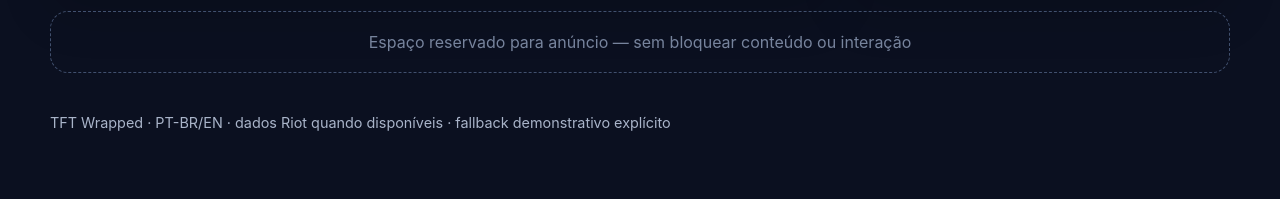
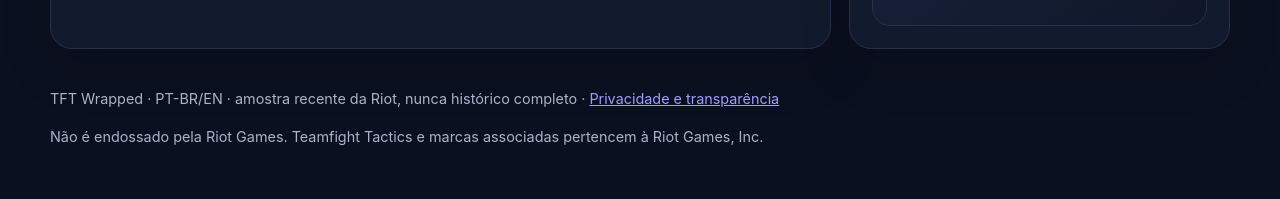
Before and after one commit to HelioConde/tft-personal-wrapped, a website: page index.html in a window 1280 px wide. Shown: the part 1795-1994 px from the top of the page. Before the commit the page ends 1969 px from the top, so only its background shows below. Drawn offline with Linux system fonts and the light colour scheme.

Commit message:
ux: explain TFT sample limits, hide inactive ad placeholder and link privacy disclosures

```diff
--- a/index.html
+++ b/index.html
@@ -32,6 +32,7 @@
         <div class="eyebrow" data-i18n="eyebrow">Sua história recente no TFT</div>
         <h1 data-i18n="hero">Seu set, contado como uma história.</h1>
         <p data-i18n="sub">Menos tabela, mais memória: descubra suas comps favoritas, augments marcantes, melhores resultados e recordes do período.</p>
+        <p class="sample-note muted" data-i18n="sample">A retrospectiva usa até 20 partidas recentes disponíveis na Riot, não o histórico completo do set.</p>
         <form class="search" data-search>
           <input name="riotId" placeholder="Nome#TAG" autocomplete="off" aria-label="Riot ID">
           <select name="region" aria-label="Servidor"><option value="br1">BR</option><option value="na1">NA</option><option value="euw1">EUW</option><option value="eun1">EUNE</option><option value="kr">KR</option><option value="jp1">JP</option><option value="la1">LAN</option><option value="la2">LAS</option><option value="oc1">OCE</option></select>
@@ -86,11 +87,11 @@
         </div>
       </article>
 
-      <div class="span-12 ad-slot">Espaço reservado para anúncio — sem bloquear conteúdo ou interação</div>
+      <div class="span-12 ad-slot" hidden aria-hidden="true"></div>
     </section>
   </main>
 
-  <footer class="shell footer">TFT Wrapped · PT-BR/EN · dados Riot quando disponíveis · fallback demonstrativo explícito</footer>
+  <footer class="shell footer">TFT Wrapped · PT-BR/EN · amostra recente da Riot, nunca histórico completo · <a href="privacidade.html">Privacidade e transparência</a><p>Não é endossado pela Riot Games. Teamfight Tactics e marcas associadas pertencem à Riot Games, Inc.</p></footer>
 </div>
 <script src="backend-config.js"></script>
 <script src="app.js"></script>
```
